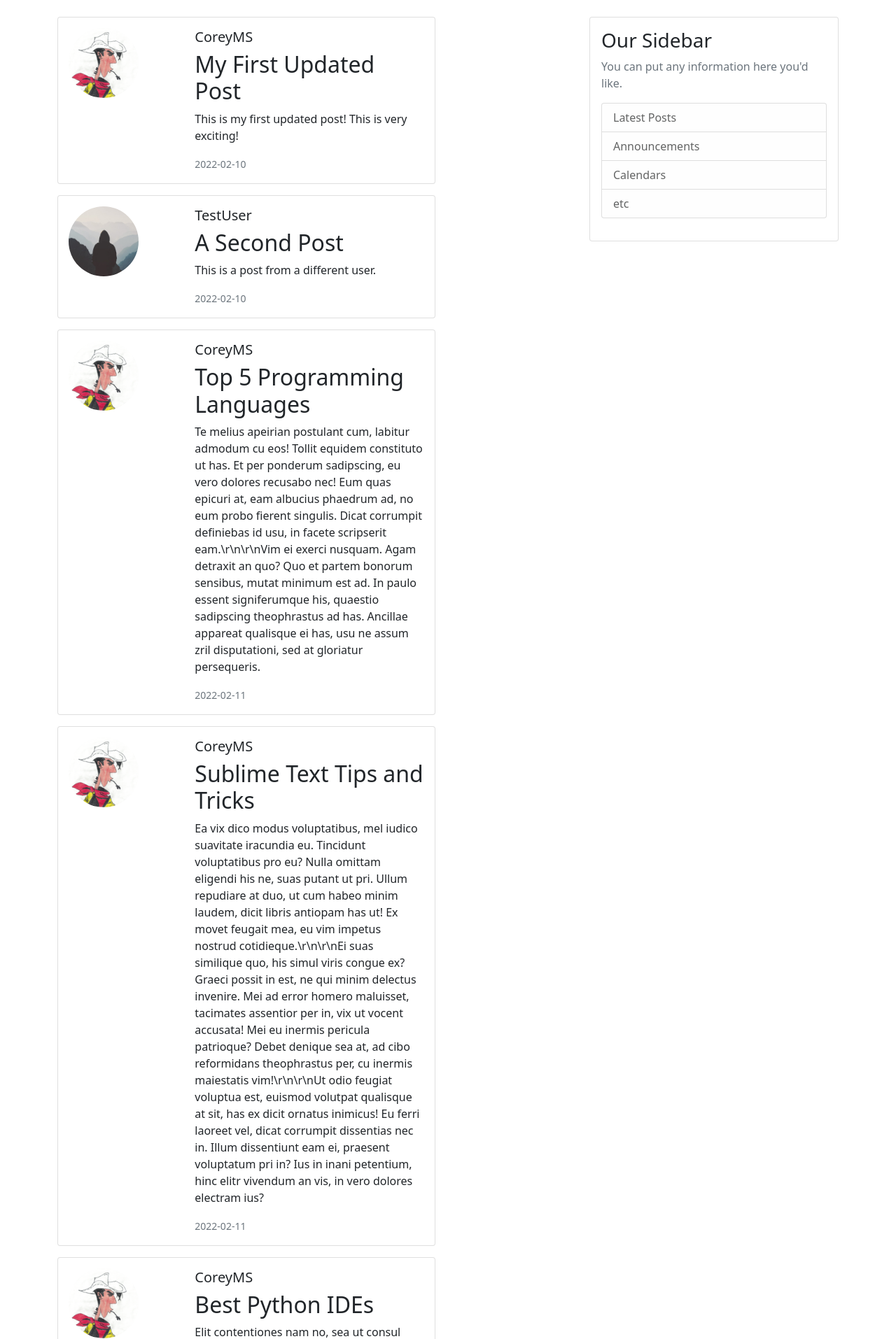
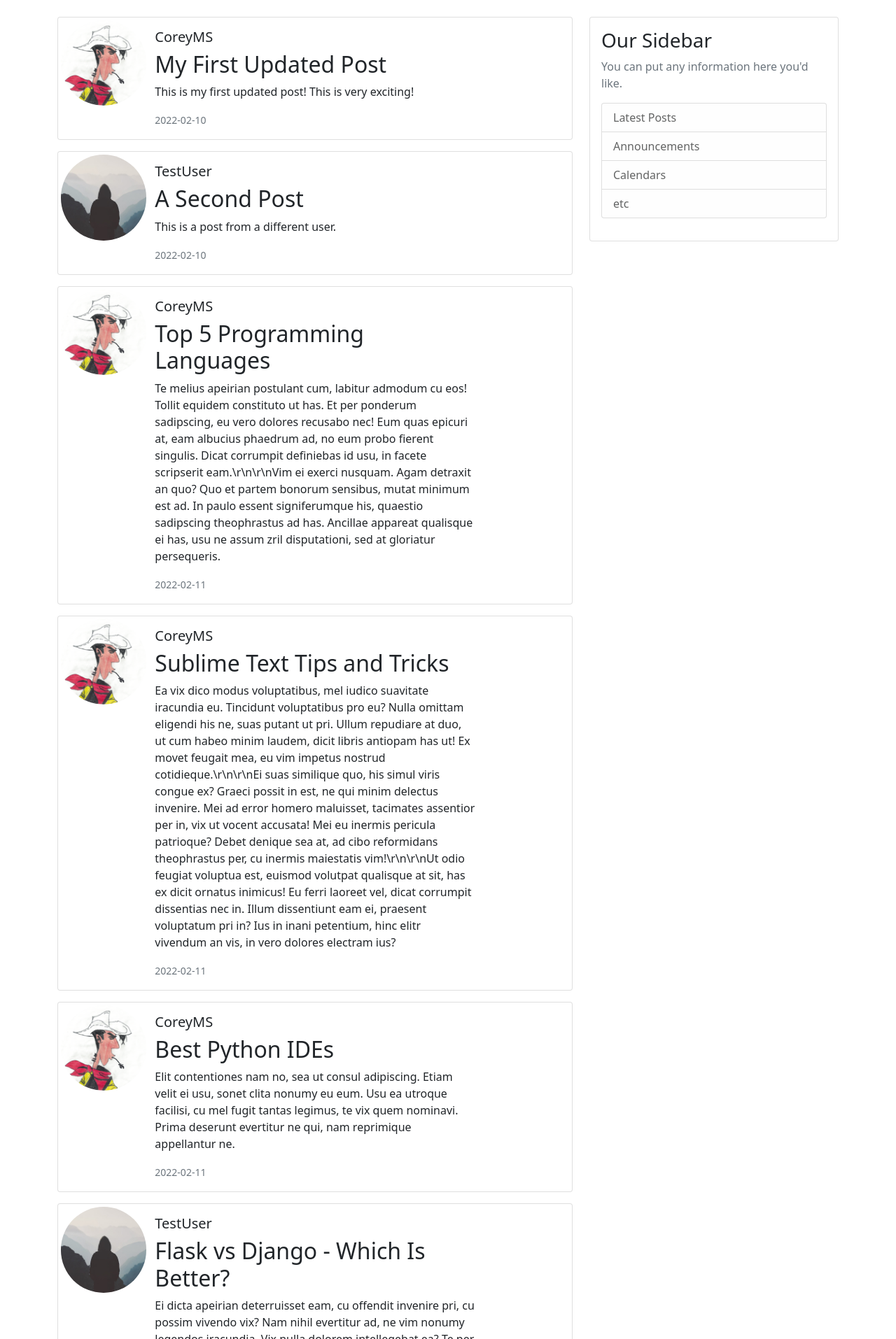
Before and after one commit to jovanako/flaskblog, a Flask app: page / in a window 1280 px wide. Shown: the part 56-1970 px from the top of the page at 70% size. Run offline with Flask 2, Linux system fonts and the light colour scheme; data comes from the database, SQL or seed files in the repository; both versions use the stored data as it was after the commit.

Commit message:
added new posts

```diff
--- a/flaskblog/static/main.css
+++ b/flaskblog/static/main.css
@@ -8,9 +8,3 @@
   text-decoration: none;
   color: inherit;
 }
-
-.article-img {
-  height: 100px;
-  width: 100px;
-  margin: 15px;
-}
--- a/flaskblog/templates/home.html
+++ b/flaskblog/templates/home.html
@@ -4,12 +4,12 @@
 
 {% for post in posts %}
 
-<div class="card mb-3" style="max-width: 540px;">
+<div class="card mb-3">
   <div class="row g-0">
-    <div class="col-md-4">
-      <img src="{{ url_for('static', filename='profile_pics/' + post.author.image_file) }}" class="img-fluid rounded-circle article-img" alt="...">
+    <div class="col-2">
+      <img src="{{ url_for('static', filename='profile_pics/' + post.author.image_file) }}" class="img-fluid rounded-circle m-1" alt="...">
     </div>
-    <div class="col-md-8">
+    <div class="col-8">
       <div class="card-body">
         <h5 class="card-title">{{ post.author.username }}</h5>
         <h2 class="card-text"><a class="article-link" href="{{ url_for('post', post_id=post.id) }}">{{ post.title }}</a></h2>
```
Also changed, not shown: flaskblog/site.db.
